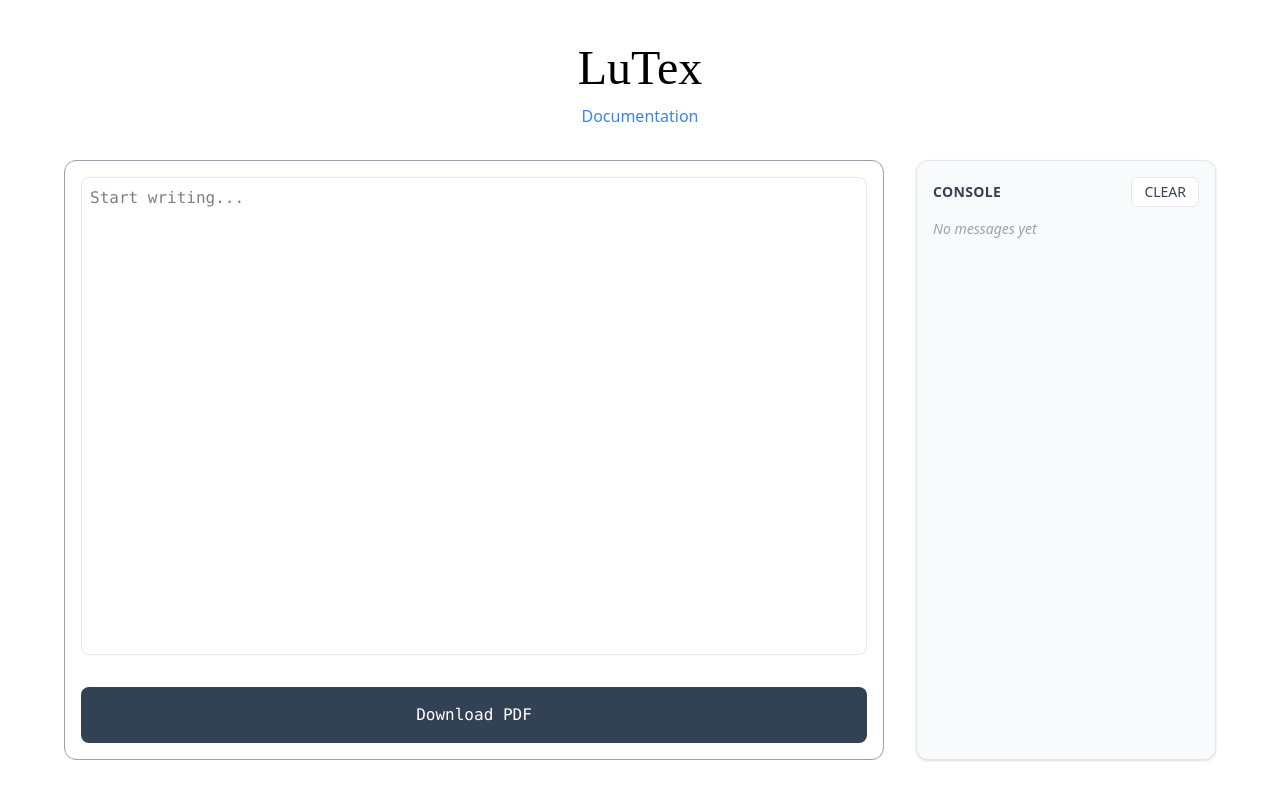
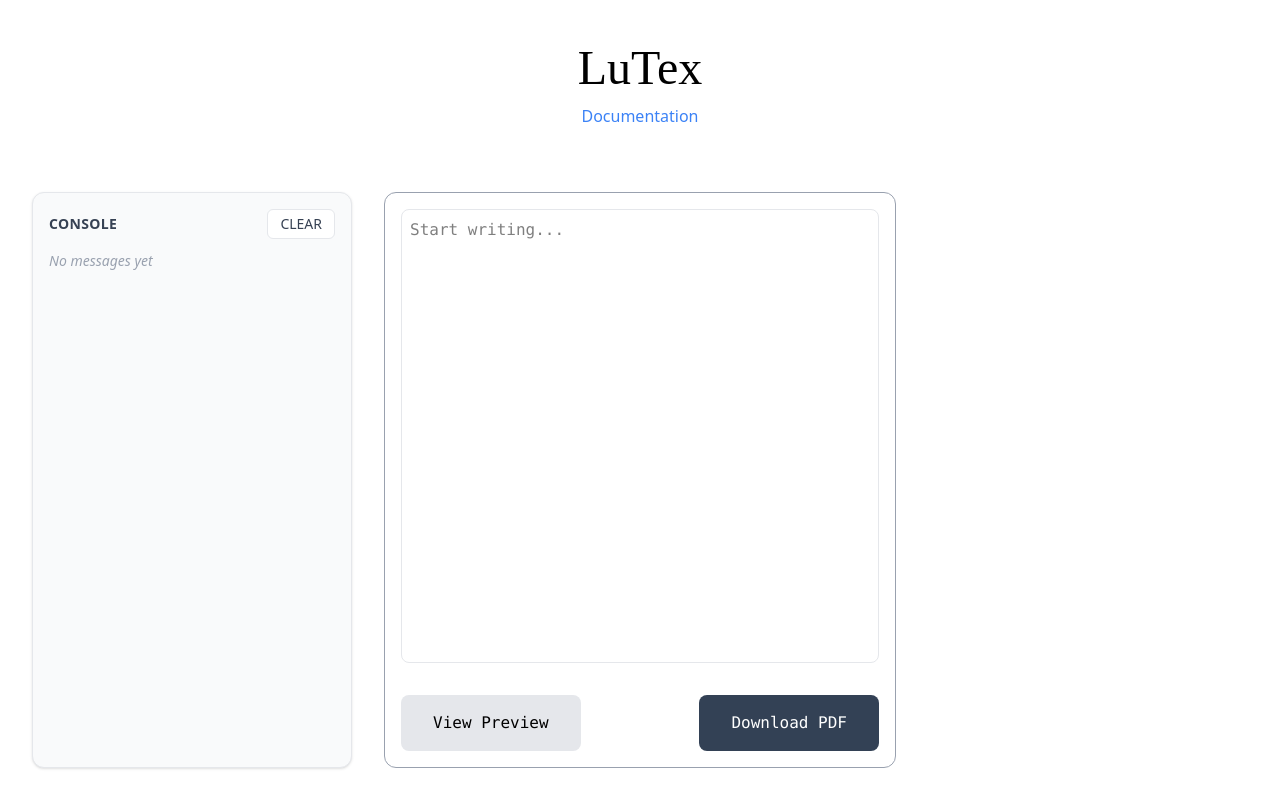
Before and after one commit to LucaMawyin/lutex, a Next.js app: page / in a window 1280 px wide. Built offline with nearby package versions, Linux system fonts and the light colour scheme; a web font is replaced by a local one.

Commit message:
Added preview

```diff
--- a/src/app/page.tsx
+++ b/src/app/page.tsx
@@ -11,11 +11,14 @@ type Log = {
 export default function Home() {
 
     const initialForm = ""
+    const apiUrl = "http://127.0.0.1:5000"
 
     const [form, setForm] = useState(initialForm);
     const [messages, setMessages] = useState<Log[]>([]);
     const textareaRef = useRef<HTMLTextAreaElement>(null);
     const [consoleOpen, setConsoleOpen] = useState(false);
+    const [pdfUrl, setPdfUrl] = useState<string | null>(null);
+    const [ showPdf, setShowPdf ] = useState();
 
     // Need ref for some reason
     const didInit = useRef(false);
@@ -49,6 +52,8 @@ export default function Home() {
         localStorage.setItem("latex-form", form);
     }, [form]);
 
+
+    // Add messages to console
     const addMessage = (text : string) => {
         setMessages(prev => [
             {
@@ -60,54 +65,67 @@ export default function Home() {
         return;
     };
 
-    // Submit info
-    const handleSubmit = async (e: React.FormEvent) => {
-        e.preventDefault();
-
-        if (!form.length){
-            addMessage("Empty document: add content before exporting to PDF.")
-            return;
-        }
-
-        const res = await fetch(`https://api.lucamawyin.com/lutex/api/route`, {
+    // Get PDF from api
+    const getPdf = async (): Promise<string | null> => {
+        addMessage("Requesting PDF...");
+        const res = await fetch(`${apiUrl}/api/route`, {
             method: "POST",
             headers: {
                 "Content-Type": "application/json",
             },
-            body: JSON.stringify({
-                content:form
-            }),
+            body: JSON.stringify({ content: form }),
         });
 
-        // Get lutex message from header
         const lutexMessage = res.headers.get("lutex-message");
-        if (lutexMessage) {
-            addMessage(lutexMessage)
+        if (lutexMessage) addMessage(lutexMessage);
+
+        if (!res.ok) {
+            const errorText = await res.text();
+            addMessage("PDF generation failed.");
+            addMessage(errorText)
+            return null;
         }
 
-        // Add error messages to console
-        if (!res.ok) {
-            const errorText = await res.text();
+        const blob = await res.blob();
+        const url = window.URL.createObjectURL(blob);
 
-            setMessages(prev => [
-                {
-                    text: errorText,
-                    time: new Date().toLocaleTimeString(),
-                },
-                ...prev
-            ]);
+        setPdfUrl(url);
+        return url;
+    };
+
+    // Preview PDF
+    const handleSubmit = async (e: React.FormEvent) => {
+        e.preventDefault();
+
+        if (!form.length) {
+            addMessage("Empty document: add content before exporting to PDF.");
+            return;
         }
 
-        if (res.ok){
-            const blob = await res.blob();
-            const url = window.URL.createObjectURL(blob);
-            const a = document.createElement("a");
-            a.href = url;
-            a.download = "LuTex-export.pdf";
-            document.body.appendChild(a);
-            a.click();
-            a.remove();
+        await getPdf();
+        addMessage("Successfully generated PDF preview");
+    };
+
+    // Download PDF
+    const downloadPdf = async () => {
+
+        addMessage("Download requested.");
+
+        let url = pdfUrl;
+
+        if (!url) {
+            url = await getPdf();
+            if (!url) return;
         }
+
+        const a = document.createElement("a");
+        a.href = url;
+        a.download = "LuTex-export.pdf";
+        document.body.appendChild(a);
+        a.click();
+        a.remove();
+
+        addMessage("Download completed.");
     };
 
     const updateForm = async (e:React.ChangeEvent<HTMLTextAreaElement>) => {
@@ -198,6 +216,8 @@ export default function Home() {
         });
     };
 
+    const sizeChange = "lg"
+
 	return (
         <div className="
             h-full
@@ -224,61 +244,17 @@ export default function Home() {
 
             {/* CONTENT WRAPPER */}
             <div
-                className="
+                className={`
                     flex
-                    flex-col md:flex-row
+                    flex-col lg:flex-row
+                    justify-evenly
+                    w-full
+                    h-full
+                    min-h-0
+                    sm:p-8
                     gap-8
-                    w-full
-                    max-w-6xl
-                    md:h-[75vh] h-full
-                    min-h-0
-                "
+                `}
             >
-                {/* TEXT AREA */}
-                <form
-                    className="
-                        font-mono
-
-                        border
-                        border-gray-400
-                        rounded-xl
-
-                        flex
-                        flex-col
-                        flex-1
-
-                        min-w-75
-                        md:min-h-[60vh]
-                        min-h-100
-
-                        p-4
-                        gap-8
-                    "
-                    onSubmit={handleSubmit}
-                >
-                    <textarea
-                        className="
-                            border
-                            border-gray-200
-                            rounded-lg
-
-                            resize-none
-                            flex-1
-                            p-2
-                        "
-                        wrap="off"
-                        value={form}
-                        rows={5}
-                        placeholder={"Start writing..."}
-                        ref={textareaRef}
-                        onChange={updateForm}
-                        onKeyDown={handleKeyDown}
-                    />
-                    <Button
-                        text="Download PDF"
-                        type="submit"
-                    />
-                </form>
 
                 {/* CONSOLE */}
                 <div className={`
@@ -287,9 +263,10 @@ export default function Home() {
                     border-gray-200
                     rounded-xl
 
-                    md:w-[17.5vw]
+                    lg:w-[25vw]
+                    w-screen
                     min-w-75
-                    ${consoleOpen ? "min-h-full" : "min-h-0"}
+                    ${consoleOpen ? "min-h-full" : "min-h-fit"}
 
                     flex
                     flex-col
@@ -302,24 +279,24 @@ export default function Home() {
                         flex
                         justify-between
                         items-center
-                        mb-3
                         text-gray-700
 
                         text-sm
                     ">
-                        <h2 className="
-                            hidden md:block
+                        <h2 className={`
+                            hidden lg:block
 
                             font-semibold
                             uppercase
                             tracking-wide
-                        ">
+
+                        `}>
                             Console
                         </h2>
                         <button
                             type="button"
-                            className="
-                                md:hidden
+                            className={`
+                                lg:hidden
 
                                 bg-white
                                 hover:bg-gray-50
@@ -338,14 +315,14 @@ export default function Home() {
 
                                 cursor-pointer
                                 px-3 py-1
-                            "
+                            `}
                             onClick={() => setConsoleOpen(open => !open)}
                         >
                             Console {consoleOpen ? "▲" : "▼"}
                             {messages.length > 0 && ` (${messages.length})`}
                         </button>
                         <div
-                            className="
+                            className={`
                                 bg-white
                                 hover:bg-gray-50
 
@@ -362,7 +339,7 @@ export default function Home() {
                                 cursor-pointer
                                 px-3
                                 py-1
-                            "
+                            `}
                             onClick={() => setMessages([])}
                         >
                             CLEAR
@@ -372,10 +349,11 @@ export default function Home() {
                     {/* MESSAGES */}
                     <div className={`
                             ${consoleOpen ? "block" : "hidden"}
-                            md:block
+                            lg:block
                             space-y-4
                             overflow-y-auto
                             flex-1
+                            mt-3
                         `}
                     >
                         { !!messages.length ? (
@@ -406,6 +384,89 @@ export default function Home() {
                         )}
                     </div>
                 </div>
+
+
+
+                {/* TEXT AREA */}
+                <form
+                    className="
+                        font-mono
+
+                        border
+                        border-gray-400
+                        rounded-xl
+
+                        flex
+                        flex-col
+
+                        min-w-75
+                        lg:w-[40vw]
+                        lg:min-h-[60vh]
+                        min-h-[75vh]
+
+                        p-4
+                        gap-8
+                    "
+                    onSubmit={handleSubmit}
+                >
+                    <textarea
+                        className="
+                            border
+                            border-gray-200
+                            rounded-lg
+
+                            resize-none
+                            flex-1
+                            p-2
+                        "
+                        wrap="off"
+                        value={form}
+                        rows={5}
+                        placeholder={"Start writing..."}
+                        ref={textareaRef}
+                        onChange={updateForm}
+                        onKeyDown={handleKeyDown}
+                    />
+
+                    <div className="flex justify-between">
+                        <Button
+                            text="View Preview"
+                            variant="secondary"
+                            type="submit"
+                        />
+
+                        <Button
+                            text="Download PDF"
+                            onClick={downloadPdf}
+                        />
+                    </div>
+
+                </form>
+
+                <div
+                    className={`
+                        flex
+                        flex-col
+
+                        min-w-75
+                        lg:w-[25vw]
+                        lg:min-h-[60vh]
+                        min-h-[75vh]
+                    `}
+                >
+                    {pdfUrl && (
+                        <iframe
+                            src={pdfUrl}
+                            className="
+                                w-full
+                                h-full
+                                rounded-xl
+                            "
+                        />
+                    )}
+
+                </div>
+
             </div>
 
 
```
Also changed, not shown: 1 other file (tests, documents, lock files or other folders).
